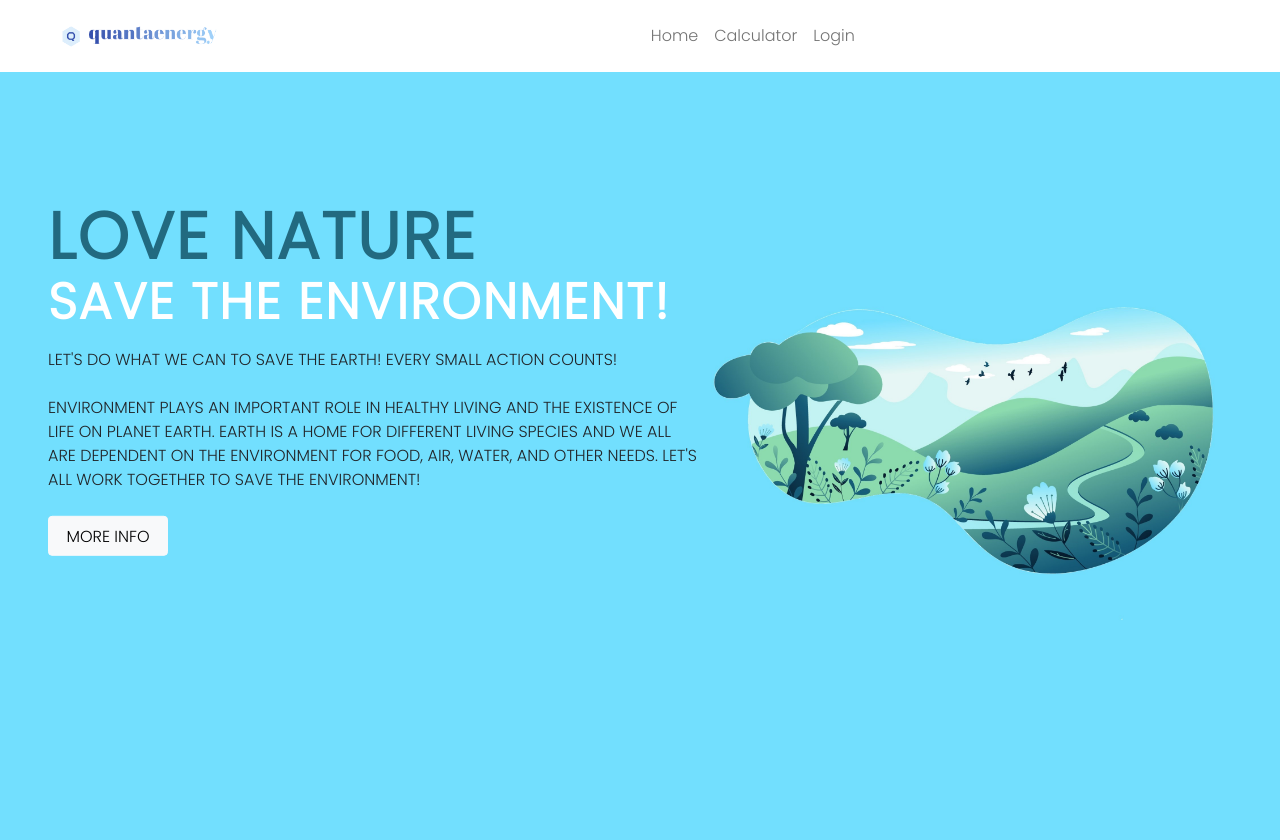
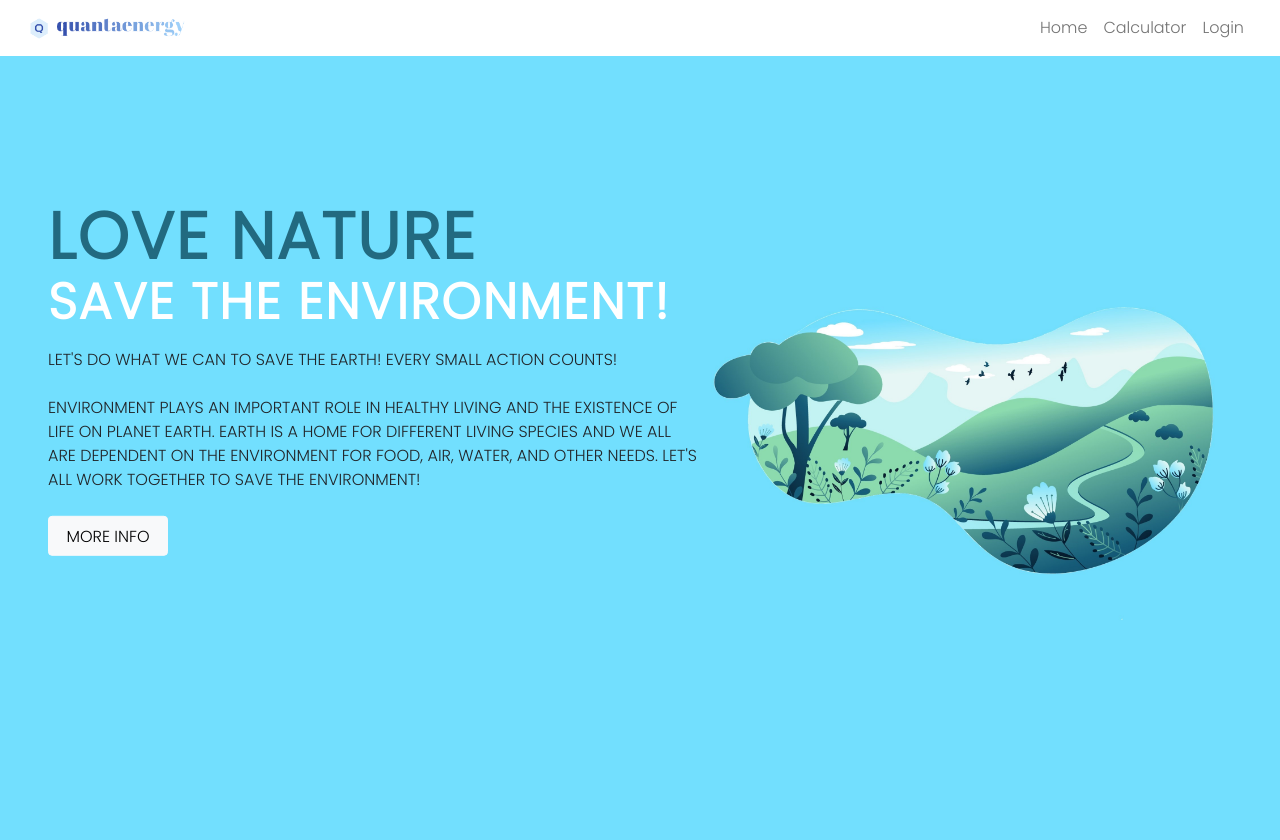
Before and after one commit to lgf2111/energy-calculator, a Flask app: page /home in a window 1280 px wide. Shown: the top 840 px of the page. Run offline with Flask 2, Linux system fonts and the light colour scheme; some libraries are stand-ins or nearby versions.

Commit message:
update frontend to look better

```diff
--- a/webapp/templates/home.html
+++ b/webapp/templates/home.html
@@ -1,50 +1,108 @@
-{% extends "includes/base.html" %}
-
-{% block head_css %}
-{% endblock %}
-
-{% block content %}
-<link rel="stylesheet" href="{{ url_for('static', filename='style/home.css') }}">
+{% extends "includes/base.html" %} {% block head_css %} {% endblock %} {% block
+content %}
+<link
+  rel="stylesheet"
+  href="{{ url_for('static', filename='style/home.css') }}"
+/>
 <div class="containerlanding d-flex flex-column justify-content-start hero">
   <div class="content ms-5">
     <div class="info">
-            <h2 class="text-uppercase mb-3 mt-5 fw-bold">Love Nature<br><span>Save the Environment!</span></h2>
-            <p class="mb-4 text-uppercase">Let's Do what we can to save the Earth! Every small action counts!</p>
-            <p class="mb-4 text-uppercase">Environment plays an important role in healthy living and the existence of life on planet earth. Earth is a home for different living species and we all are dependent on the environment for food, air, water, and other needs. Let's all work together to save the Environment!</p>
-            <a href="https://climate.nasa.gov/effects/" class="special-button btn btn-light p-2 text-light text-uppercase">More info</a>
-        </div><!-- info -->
-    </div><!-- content -->
+      <h2 class="text-uppercase mb-3 mt-5 fw-bold">
+        Love Nature<br /><span>Save the Environment!</span>
+      </h2>
+      <p class="mb-4 text-uppercase">
+        Let's Do what we can to save the Earth! Every small action counts!
+      </p>
+      <p class="mb-4 text-uppercase">
+        Environment plays an important role in healthy living and the existence
+        of life on planet earth. Earth is a home for different living species
+        and we all are dependent on the environment for food, air, water, and
+        other needs. Let's all work together to save the Environment!
+      </p>
+      <a
+        href="https://climate.nasa.gov/effects/"
+        class="special-button btn btn-light p-2 text-light text-uppercase"
+        >More info</a
+      >
+    </div>
+    <!-- info -->
+  </div>
+  <!-- content -->
 </div>
 
-<div class="container d-flex justify-content-between align-items-center mb-5 ms-3" style="height:100vh;">
-    <div class ="col-8">
+<div
+  class="container d-flex justify-content-between align-items-center mb-5 ms-3"
+  style="height: 100vh"
+>
+  <div class="col-8">
     <h1 class="text-uppercase mb-3 fw-bold text-white">We need you!</h1>
-        <p class="mb-4 text-uppercase">Saving the environment begins with contribuition  made by individuals like you and Energy Calculator will help to make that possible!</p>
-        <p class="mb-4 text-uppercase">Energy calculator will help you make enviromentally friendly choices when it comes to your appliances at home!</p>
-        <a href="calculator" class="special-button-2 btn btn-light py-2 text-dark text-uppercase">Click for calculator</a>
+    <p class="mb-4 text-uppercase">
+      Saving the environment begins with contribuition made by individuals like
+      you and Energy Calculator will help to make that possible!
+    </p>
+    <p class="mb-4 text-uppercase">
+      Energy calculator will help you make enviromentally friendly choices when
+      it comes to your appliances at home!
+    </p>
+    <a
+      href="calculator"
+      class="special-button-2 btn btn-light py-2 text-dark text-uppercase"
+      >Click for calculator</a
+    >
   </div>
   <div class="">
-        <img src="{{ url_for('static', filename='src/calculator.png') }}" width="180" style="margin-left:-200px;margin-top:-40px;"/>
+    <img
+      src="{{ url_for('static', filename='src/calculator.png') }}"
+      width="180"
+      style="margin-left: -200px; margin-top: -40px"
+    />
   </div>
 </div>
 
-
-
 <div class="pt-5">
   <div class="ms-4 col-11">
-        <h1 class="text-uppercase mb-3 fw-bold text-white"><span>The Graph</span></h1>
-        <p class="mb-4 text-uppercase">This graph refers to the total electricity consumption by end users, including (embedded) consumption by autoproducers.  From Jan 2016, data have incorporated consumption of output from solar generation.</p>
+    <h1 class="text-uppercase mb-3 fw-bold text-white">
+      <span>The Graph</span>
+    </h1>
+    <p class="mb-4 text-uppercase">
+      This graph refers to the total electricity consumption by end users,
+      including (embedded) consumption by autoproducers. From Jan 2016, data
+      have incorporated consumption of output from solar generation.
+    </p>
+    <div class="d-flex justify-content-center">
       {% include 'includes/graph.html' %}
     </div>
   </div>
+</div>
 
-<div class="container-fluid d-flex justify-content-center flex-wrap text-center mb-3" style="margin-top:200px;">
-    <h1 class="text-uppercase mb-3 fw-bold text-white"><span>The time is now!</span></h1>
-    <p class="mb-3 text-uppercase col-10">The interactive board by NASA below shows the continious deterioration of the environment over a span of a few decades due to climate change.</p>
-    <p class="mb-4 text-uppercase col-10">This furthur brings across the urgency for us to act now and stop climate change once and for all! </p>
+<div
+  class="container-fluid d-flex justify-content-center flex-wrap text-center mb-3"
+  style="margin-top: 200px"
+>
+  <h1 class="text-uppercase mb-3 fw-bold text-white">
+    <span>The time is now!</span>
+  </h1>
+  <p class="mb-3 text-uppercase col-10">
+    The interactive board by NASA below shows the continious deterioration of
+    the environment over a span of a few decades due to climate change.
+  </p>
+  <p class="mb-4 text-uppercase col-10">
+    This furthur brings across the urgency for us to act now and stop climate
+    change once and for all!
+  </p>
   <div class="d-flex justify-content-center flex-column">
-        <iframe src="https://climate.nasa.gov/interactives/climate_time_machine" id="iframe" class="border border-dark"></iframe>
-        <button id="fullscreen" class="btn btn-secondary" style="border-radius: 0 0 25px 25px;">Go Fullscreen</button>
+    <iframe
+      src="https://climate.nasa.gov/interactives/climate_time_machine"
+      id="iframe"
+      class="border border-dark"
+    ></iframe>
+    <button
+      id="fullscreen"
+      class="btn btn-secondary"
+      style="border-radius: 0 0 25px 25px"
+    >
+      Go Fullscreen
+    </button>
     <script src="{{url_for('static', filename='script/fullscreen.js')}}"></script>
   </div>
 </div>
--- a/webapp/templates/includes/navbar.html
+++ b/webapp/templates/includes/navbar.html
@@ -1,29 +1,58 @@
-<link rel="stylesheet" href="{{ url_for('static', filename='style/navbar.css') }}">
+<link
+  rel="stylesheet"
+  href="{{ url_for('static', filename='style/navbar.css') }}"
+/>
 
 <nav class="navbar navbar-expand-lg bg-white fixed-top">
-  <div class="container-fluid"  id="navbar">
-    <a class="navbar-brand d-flex align-middle ms-5" href="{{ url_for('home') }}">
-      <img class="" src="{{ url_for('static', filename='src/logo.png') }}" alt="logo" height="25"/>
-      <img class="" src="{{ url_for('static', filename='src/logo-name.png') }}" alt="logo-name" height="25"/>
+  <div class="container-fluid" id="navbar">
+    <a
+      class="navbar-brand d-flex align-middle ms-3"
+      href="{{ url_for('home') }}"
+    >
+      <img
+        class=""
+        src="{{ url_for('static', filename='src/logo.png') }}"
+        alt="logo"
+        height="25"
+      />
+      <img
+        class=""
+        src="{{ url_for('static', filename='src/logo-name.png') }}"
+        alt="logo-name"
+        height="25"
+      />
     </a>
-    <button class="navbar-toggler" type="button" data-bs-toggle="collapse" data-bs-target="#navbarSupportedContent" aria-controls="navbarSupportedContent" aria-expanded="false" aria-label="Toggle navigation">
+    <button
+      class="navbar-toggler"
+      type="button"
+      data-bs-toggle="collapse"
+      data-bs-target="#navbarSupportedContent"
+      aria-controls="navbarSupportedContent"
+      aria-expanded="false"
+      aria-label="Toggle navigation"
+    >
       <span class="navbar-toggler-icon"></span>
     </button>
-    <div class="collapse navbar-collapse" id="navbarSupportedContent">
-      <ul class="navbar-nav mx-auto p-2 mb-2 mb-lg-0">
-        <li class="nav-item m-2">
+    <div
+      class="collapse navbar-collapse justify-content-end"
+      id="navbarSupportedContent"
+    >
+      <ul class="navbar-nav p-2 mb-2 mb-lg-0">
+        <li class="nav-item me-3">
           <a href="{{ url_for('home') }}" class="p-0 nav-link">Home</a>
         </li>
 
-        <li class="nav-item m-2">
+        <li class="nav-item me-3">
           {% if title == "Calculator" %}
           <a href="#" class="p-0 nav-link">Calculator</a>
           {% else %}
-          <a href="{{ url_for('calculator') }}" class="p-0 nav-link">Calculator</a>
+          <a href="{{ url_for('calculator') }}" class="p-0 nav-link"
+            >Calculator</a
+          >
           {% endif %}
         </li>
 
-        <li class="nav-item m-2">
+        <li class="nav-item me-3">
           <a href="{{ url_for('login') }}" class="p-0 nav-link">Login</a>
         </li>
       </ul>
```
Also changed, not shown: webapp/templates/calculator.html (+32 -16 lines). Lines whose indentation alone changed are shown as unchanged.
